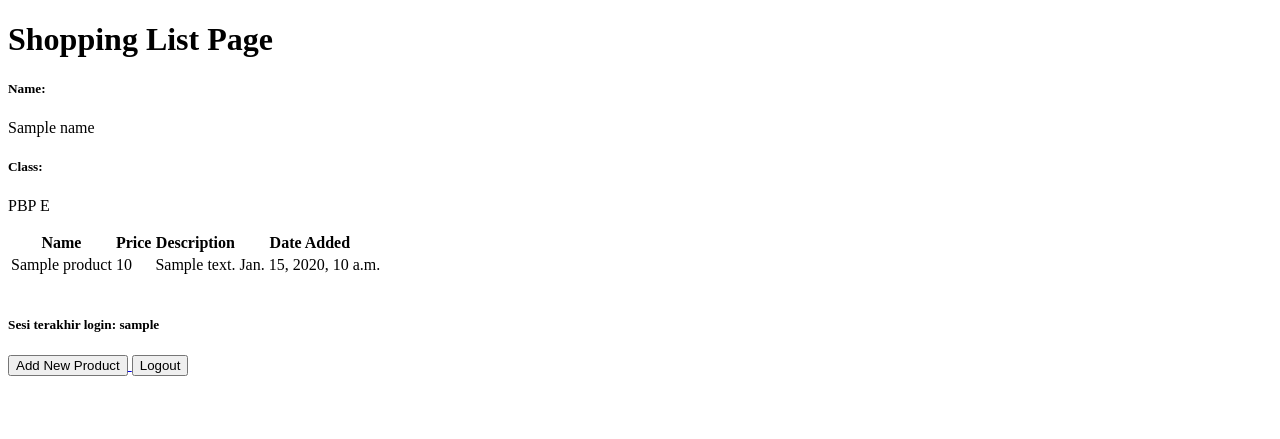
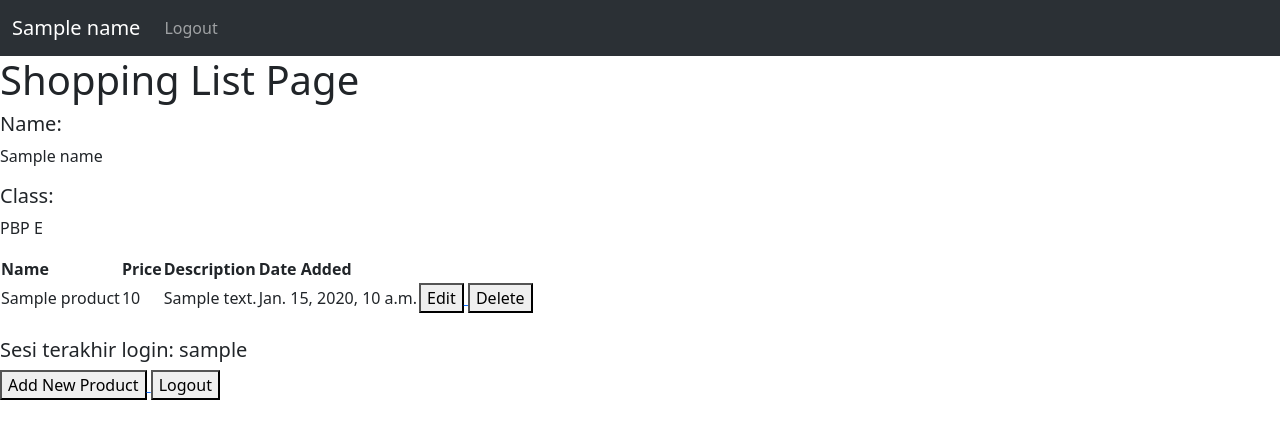
Before and after one commit to RafliMahesa/shopping_list, a Django app: template main/templates/main.html in a window 1280 px wide. Shown: the top 439 px of the page. Run offline with Django 4.2, Linux system fonts and the light colour scheme; the template is opened without the code that fills it: most values are stand-ins (such as "Sample title", 1, 10 or a date in 2020).

Commit message:
Tutorial 4

```diff
--- a/main/templates/login.html
+++ b/main/templates/login.html
@@ -8,8 +8,7 @@
 
 <div class = "login">
 
-    <h1>Punya Rafli</h1>
-    <h1>Shopping List 10</h1>
+    <h1>Shopping List</h1>
 
     <form method="POST" action="">
         {% csrf_token %}
--- a/main/templates/main.html
+++ b/main/templates/main.html
@@ -1,6 +1,21 @@
 {% extends 'base.html' %}
 
 {% block content %}
+    <nav class="navbar navbar-expand-lg bg-body-tertiary" data-bs-theme="dark">
+        <div class="container-fluid">
+        <a class="navbar-brand" href="#">{{name}}</a>
+        <button class="navbar-toggler" type="button" data-bs-toggle="collapse" data-bs-target="#navbarSupportedContent" aria-controls="navbarSupportedContent" aria-expanded="false" aria-label="Toggle navigation">
+            <span class="navbar-toggler-icon"></span>
+        </button>
+        <div class="collapse navbar-collapse" id="navbarSupportedContent">
+            <ul class="navbar-nav me-auto mb-2 mb-lg-0" type="submit" >
+                <li class="nav-item">
+                    <a class="nav-link" href="{% url 'main:logout' %}">Logout</a>
+                </li>
+            </ul>
+        </div>
+        </div>
+    </nav>
     <h1>Shopping List Page</h1>
 
     <h5>Name:</h5>
@@ -25,6 +40,18 @@
                 <td>{{product.price}}</td>
                 <td>{{product.description}}</td>
                 <td>{{product.date_added}}</td>
+                <td>
+                    <a href="{% url 'main:edit_product' product.pk %}">
+                        <button>
+                            Edit
+                        </button>
+                    </a>
+                    <a href="{% url 'main:delete_product' product.pk %}">
+                          <button>
+                              Delete
+                          </button>
+                      </a>
+                </td>
             </tr>
         {% endfor %}
     </table>
--- a/main/urls.py
+++ b/main/urls.py
@@ -1,5 +1,5 @@
 from django.urls import path
-from main.views import show_main, create_product, show_xml, show_json, show_xml_by_id, show_json_by_id, register, login_user, logout_user
+from main.views import show_main, create_product, show_xml, show_json, show_xml_by_id, show_json_by_id, register, login_user, logout_user, edit_product, delete_product
 
 app_name = 'main'
 
@@ -13,4 +13,6 @@ urlpatterns = [
     path('register/', register, name='register'),
     path('login/', login_user, name='login'),
     path('logout/', logout_user, name='logout'),
+    path('edit-product/<int:id>', edit_product, name='edit_product'),
+    path('delete/<int:id>', delete_product, name='delete_product'),
 ]
--- a/templates/base.html
+++ b/templates/base.html
@@ -2,13 +2,14 @@
 <!DOCTYPE html>
 <html lang="en">
     <head>
-        <meta charset="UTF-8" />
-        <meta
-            name="viewport"
-            content="width=device-width, initial-scale=1.0"
-        />
         {% block meta %}
+            <meta charset="UTF-8" />
+            <meta name="viewport" content="width=device-width, initial-scale=1">
         {% endblock meta %}
+        <link href="https://cdn.jsdelivr.net/npm/bootstrap@5.3.2/dist/css/bootstrap.min.css" rel="stylesheet" integrity="sha384-T3c6CoIi6uLrA9TneNEoa7RxnatzjcDSCmG1MXxSR1GAsXEV/Dwwykc2MPK8M2HN" crossorigin="anonymous">
+        <script src="https://code.jquery.com/jquery-3.6.0.min.js" integrity="sha384-KyZXEAg3QhqLMpG8r+J4jsl5c9zdLKaUk5Ae5f5b1bw6AUn5f5v8FZJoMxm6f5cH1" crossorigin="anonymous"></script>
+        <script src="https://cdn.jsdelivr.net/npm/@popperjs/core@2.11.8/dist/umd/popper.min.js" integrity="sha384-I7E8VVD/ismYTF4hNIPjVp/Zjvgyol6VFvRkX/vR+Vc4jQkC+hVqc2pM8ODewa9r" crossorigin="anonymous"></script>
+        <script src="https://cdn.jsdelivr.net/npm/bootstrap@5.3.2/dist/js/bootstrap.min.js" integrity="sha384-BBtl+eGJRgqQAUMxJ7pMwbEyER4l1g+O15P+16Ep7Q9Q+zqX6gSbd85u4mG4QzX+" crossorigin="anonymous"></script>
     </head>
 
     <body>
```
Also changed, not shown: main/templates/edit_product.html (added, +22 -0 lines), main/views.py (+23 -0 lines).
